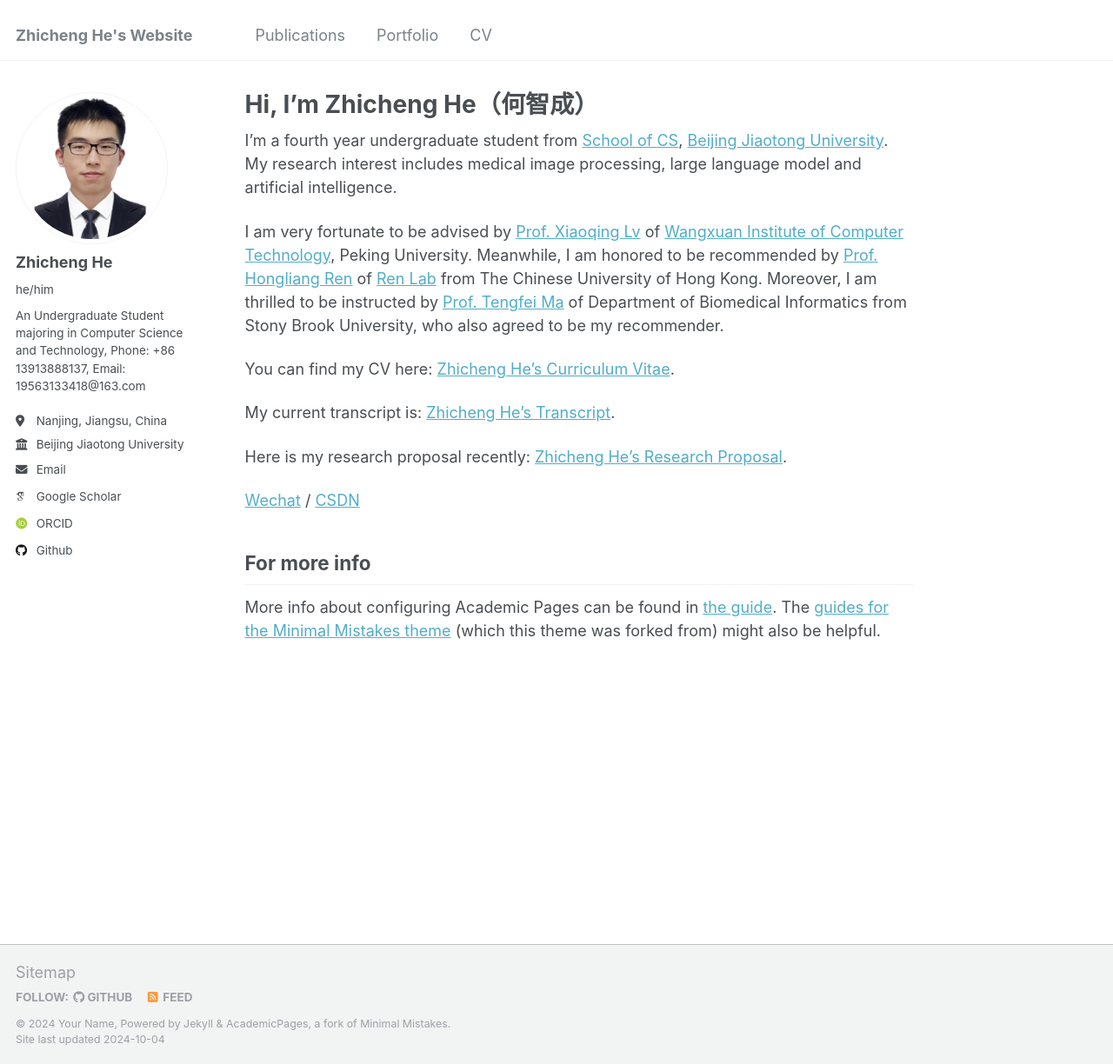
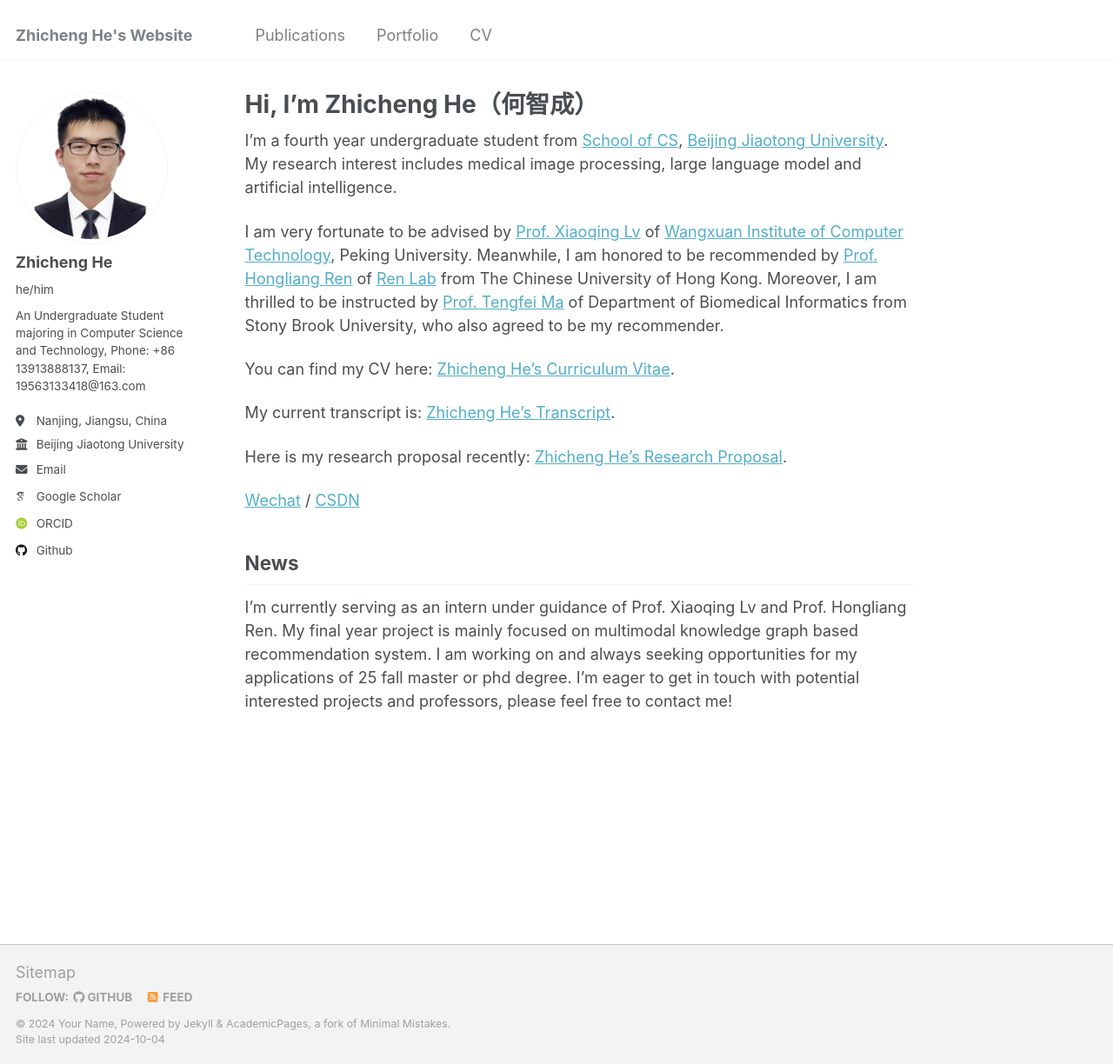
Before and after one commit to hezhicheng2002/hezhicheng2002.github.io, a Jekyll site: the page built from _pages/about.md, in a window 1280 px wide and 1224 px high. Shown: the whole window at 87% size. Built offline with Jekyll 4.4.1, drawn with Linux system fonts in a browser that asks for light colours; some web fonts are replaced.

Commit message:
Update about.md

```diff
--- a/_pages/about.md
+++ b/_pages/about.md
@@ -19,6 +19,6 @@ Here is my research proposal recently: [Zhicheng He's Research Proposal](../asse
 
 [Wechat](../images/wechat_qr.png) / [CSDN](https://blog.csdn.net/m0_72020568?spm=1000.2115.3001.5343)
 
-For more info
+News
 ------
-More info about configuring Academic Pages can be found in [the guide](https://academicpages.github.io/markdown/). The [guides for the Minimal Mistakes theme](https://mmistakes.github.io/minimal-mistakes/docs/configuration/) (which this theme was forked from) might also be helpful.
+I'm currently serving as an intern under guidance of Prof. Xiaoqing Lv and Prof. Hongliang Ren. My final year project is mainly focused on multimodal knowledge graph based recommendation system. I am working on and always seeking opportunities for my applications of 25 fall master or phd degree. I'm eager to get in touch with potential interested projects and professors, please feel free to contact me!
```
